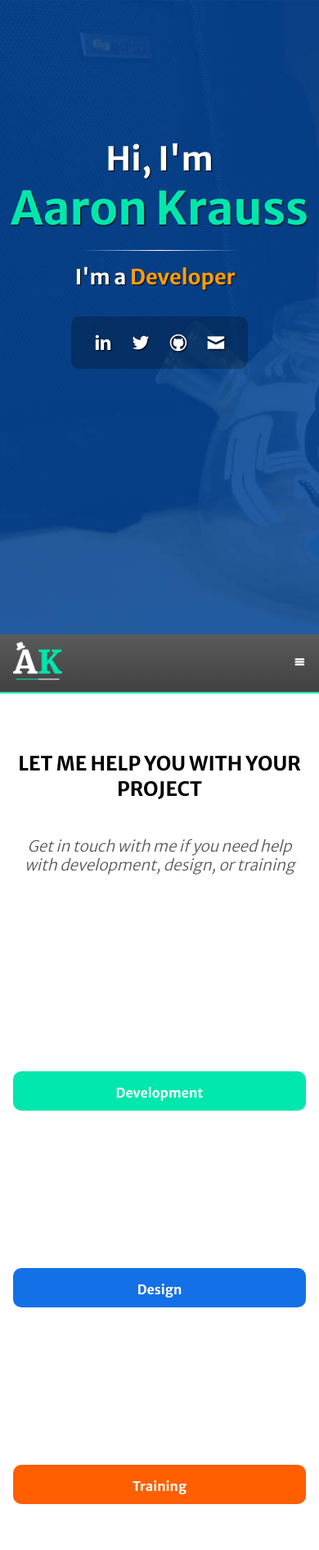
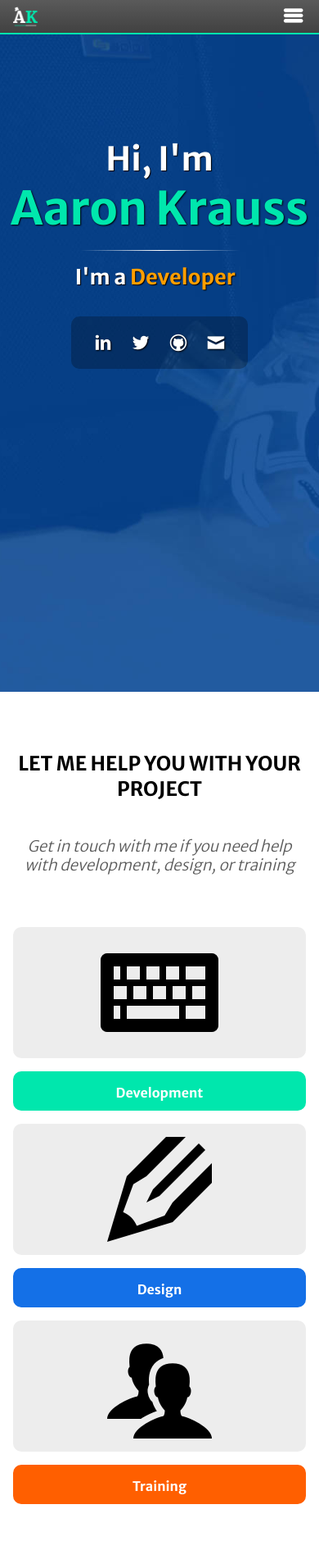
Before and after one commit to alkrauss48/thesocietea, a PHP site: page / in a window 390 px wide. Shown: the top 1891 px of the page at 82% size. Run offline with PHP 8.4, Linux system fonts and the light colour scheme.

Commit message:
Finished home page, responsive and everything

```diff
--- a/assets/js/sidr-custom.js
+++ b/assets/js/sidr-custom.js
@@ -4,8 +4,8 @@
     name: 'sidr-main',
     source: '#navigation',
     side: 'right',
-    onOpen:   function() { $('#responsive-menu-button').addClass('active-mobile'); },
-    onClose:  function() { $('#responsive-menu-button').removeClass('active-mobile'); }
+    onOpen:   function() { $('#responsive-menu-icon').addClass('active-mobile'); },
+    onClose:  function() { $('#responsive-menu-icon').removeClass('active-mobile'); }
   });
 
   $('body').on('click', function(event){
--- a/assets/sass/screen.scss
+++ b/assets/sass/screen.scss
@@ -39,7 +39,7 @@
 
   @media screen and (max-width: $first-breakpoint) and (min-width: $mid-breakpoint){
     &:nth-of-type(4n+4) {
-      margin-right: auto;
+      margin-right: gutter();
       float: left;
     }
     @include span(4);
@@ -48,20 +48,12 @@
 
   @media screen and (max-width: $mid-breakpoint){
     &:nth-of-type(3n+3) {
-      margin-right: auto;
+      margin-right: gutter();
       float: left;
     }
     @include span(6);
     &:nth-of-type(2n+2) { @include last; }
   }
-//
-//   @media screen and (max-width: $second-breakpoint){
-//     &:nth-of-type(2n+2) {
-//       margin-right: auto;
-//       float: left;
-//     }
-//     @include span(12);
-//   }
 }
 
 .container {
@@ -229,7 +221,7 @@
   padding: .5em;
   margin-left: auto;
   margin-right: auto;
-  @media screen and (max-width: $second-breakpoint){
+  @media screen and (max-width: $mid-breakpoint){
     li {
       font-size: 80%;
       margin: 0 .5em;
@@ -267,6 +259,7 @@
   height: 70px;
   top: 100%;
   left: 0;
+  @media screen and (max-width: $first-breakpoint){ left: auto; }
   position: absolute;
   margin-top: -70px;
   img {
@@ -280,6 +273,9 @@
     margin-top: 0;
   }
   &.mini {
+    #mobile-navigation {
+      ul { margin: .25em 0; }
+    }
     height: 40px;
     img {
       margin-top: .5em;
@@ -308,6 +304,13 @@
   @media screen and (max-width: $first-breakpoint){
     display: inline-block;
   }
+  li { font-size: 200%; }
+}
+
+#responsive-menu-icon {
+  display: block;
+  @include transition(transform $transition-time ease);
+  &.active-mobile { @include rotate(-90deg); }
 }
 
 .home-offerings-wrapper {
@@ -329,7 +332,7 @@
   @include span(4 of 12);
   @media screen and (max-width: $mid-breakpoint){
     &:nth-of-type(n+3) {
-      margin-right: auto;
+      margin-right: gutter();
       float: left;
     }
     @include span(12);
@@ -337,6 +340,8 @@
   text-align: center;
 
   .icon-wrapper {
+    position: relative;
+    top: 0; left: 0;
     width: 100%;
     padding: 3em 0;
     @media screen and (max-width: $second-breakpoint){
--- a/index.html
+++ b/index.html
@@ -86,31 +86,22 @@
         <div class="home-offerings-wrapper">
           <div class="home-offerings">
             <div class="icon-wrapper"
-              data-top-bottom="opacity:0;"
-              data-top-top="opacity:.6;"
-              data-center-center="opacity: 1;"
-              data-bottom-bottom="opacity:.6;"
-              data-bottom-top="opacity:0;"
+              data-bottom-top="left: -15px; opacity:0;"
+              data-center-center="left: 0px; opacity: 1;"
               ><i class="icon2-keyboard"></i></div>
             <a class="development" href="#">Development</a>
           </div>
           <div class="home-offerings">
             <div class="icon-wrapper"
-              data-top-bottom="opacity:0;"
-              data-top-top="opacity:.6;"
+              data-bottom-top="opacity:0;"
               data-center-center="opacity: 1;"
-              data-bottom-bottom="opacity:.6;"
-              data-bottom-top="opacity:0;"
               ><i class="icon2-pencil"></i></div>
             <a class="design" href="#">Design</a>
           </div>
           <div class="home-offerings">
             <div class="icon-wrapper"
-              data-top-bottom="opacity:0;"
-              data-top-top="opacity:.6;"
-              data-center-center="opacity: 1;"
-              data-bottom-bottom="opacity:.6;"
-              data-bottom-top="opacity:0;"
+              data-bottom-top="left: 15px; opacity:0;"
+              data-center-center="left: 0px; opacity: 1;"
               ><i class="icon2-users"></i></div>
             <a class="training" href="#">Training</a>
           </div>
```
Also changed, not shown: assets/js/script.js (+6 -1 lines), assets/css/screen.css, assets/js/build/application.build.js, assets/js/min/scripts.min.js, 1 other file.
